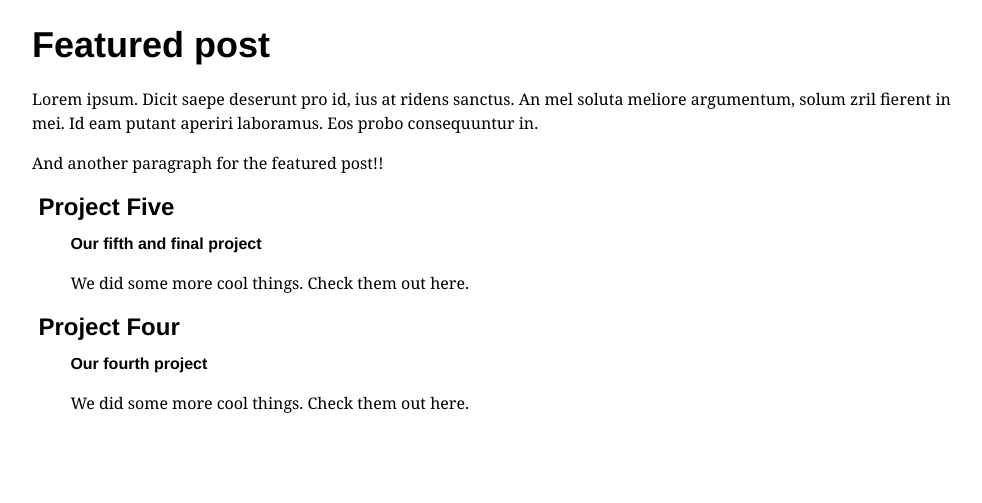
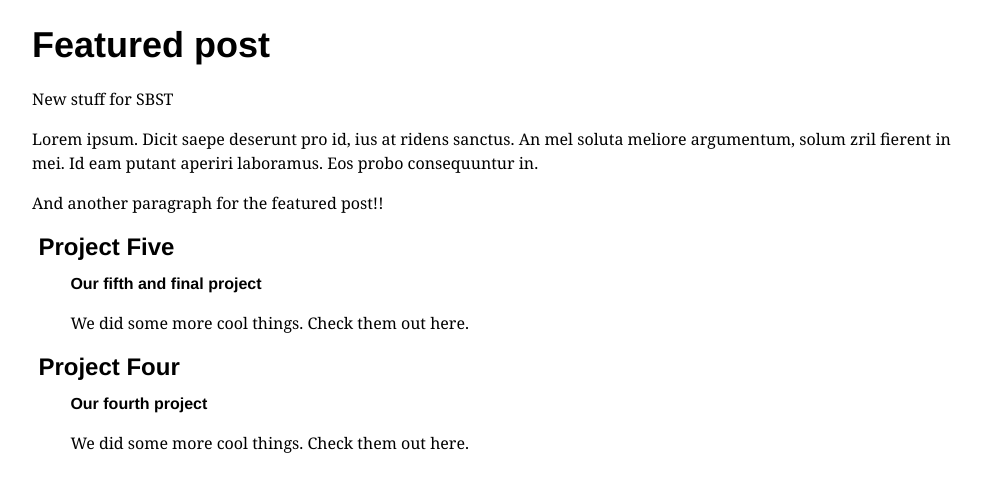
Before and after one commit to GailSwanson/sbst-template, a Jekyll site: the page built from pages/home.md, in a window 1280 px wide. Shown: the part 585-1088 px from the top of the page, without its empty margins (143-1125 px from the left). Built offline with Jekyll 4.4.1, drawn with Linux system fonts in a browser that asks for light colours; before the commit the page ends 1048 px from its top, so only the background shows below that.

Commit message:
Demo for the team

```diff
--- a/pages/home.md
+++ b/pages/home.md
@@ -12,6 +12,8 @@ hero-button-link: 'https://18f.gsa.gov'
 
 # Featured post
 
+New stuff for SBST
+
 Lorem ipsum. Dicit saepe deserunt pro id, ius at ridens sanctus. An mel soluta meliore argumentum, solum zril fierent in mei. Id eam putant aperiri laboramus. Eos probo consequuntur in.
 
 And another paragraph for the featured post!!
```
